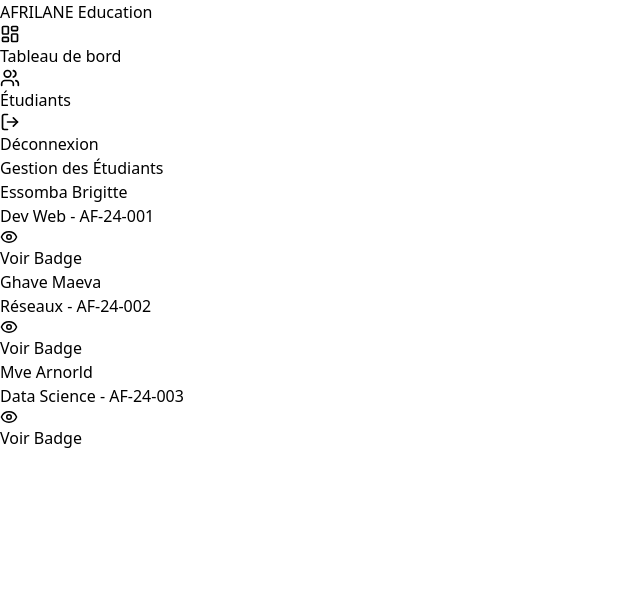
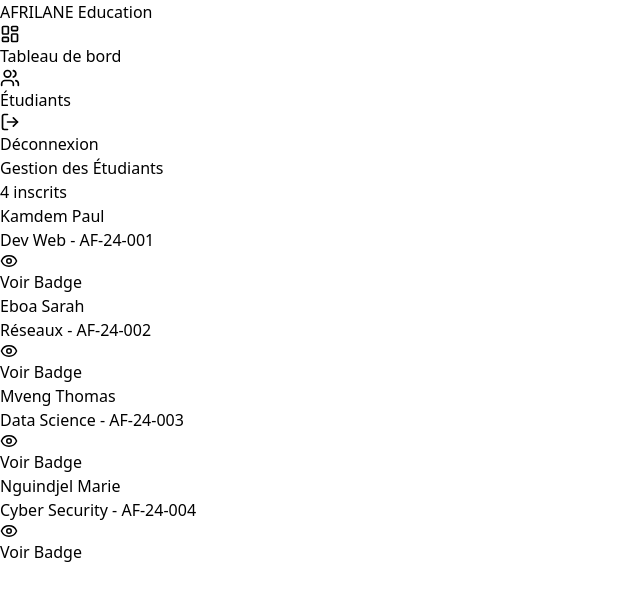
Before and after one commit to 7even5iv/afrilane-student-portal, a React (Vite) app: page /app/students in a window 1280 px wide. Shown: the top 600 px of the page, without its empty margins (0-640 px from the left). Built offline with nearby package versions, Linux system fonts and the light colour scheme.

Commit message:
refactor: découpage en composants StudentCard et QRModal

```diff
--- a/src/components/QRModal.jsx
+++ b/src/components/QRModal.jsx
@@ -0,0 +1,37 @@
+import { X } from 'lucide-react';
+
+export default function QRModal({ student, onClose }) {
+  // Fonction pour l'URL du QR Code
+  const getQrUrl = (student) => {
+    const data = JSON.stringify({ id: student.id, mat: student.matricule });
+    return `https://api.qrserver.com/v1/create-qr-code/?size=200x200&data=${encodeURIComponent(data)}`;
+  };
+
+  return (
+    <div className="fixed inset-0 bg-black/60 flex items-center justify-center p-4 z-50 backdrop-blur-sm animate-in fade-in duration-200">
+      <div className="bg-white p-6 rounded-xl shadow-2xl max-w-sm w-full text-center relative transform transition-all scale-100">
+
+        <button
+          onClick={onClose}
+          className="absolute top-3 right-3 p-1 rounded-full hover:bg-gray-100 text-gray-500 transition"
+        >
+          <X size={24} />
+        </button>
+
+        <h2 className="text-xl font-bold mb-1 text-blue-900">CARTE D'ACCÈS</h2>
+        <p className="mb-6 text-gray-600 font-medium">{student.nom}</p>
+
+        <div className="bg-white p-3 border-2 border-dashed border-blue-200 inline-block mb-4 rounded-lg">
+          <img
+            src={getQrUrl(student)}
+            alt={`QR Code de ${student.nom}`}
+            className="w-48 h-48 object-contain"
+          />
+        </div>
+
+        <p className="text-xs text-gray-400">Ce code est unique et personnel.</p>
+        <p className="text-xs text-gray-400 mt-1">© Afrilane Network Expert</p>
+      </div>
+    </div>
+  );
+}
--- a/src/components/StudentCard.jsx
+++ b/src/components/StudentCard.jsx
@@ -0,0 +1,18 @@
+import { Eye } from 'lucide-react';
+
+export default function StudentCard({ student, onViewBadge }) {
+  return (
+    <div className="flex justify-between items-center p-4 border-b hover:bg-gray-50 transition-colors">
+      <div>
+        <p className="font-bold text-lg text-gray-800">{student.nom}</p>
+        <p className="text-gray-500 text-sm">{student.filiere} - {student.matricule}</p>
+      </div>
+      <button
+        onClick={() => onViewBadge(student)}
+        className="bg-blue-600 text-white px-4 py-2 rounded flex items-center gap-2 hover:bg-blue-700 transition"
+      >
+        <Eye size={18} /> Voir Badge
+      </button>
+    </div>
+  );
+}
--- a/src/pages/Students.jsx
+++ b/src/pages/Students.jsx
@@ -1,71 +1,43 @@
 import { useState } from 'react';
-// On supprime l'import qui fait planter le site
-// import QRCode from "react-qr-code";
-import { Eye } from 'lucide-react';
+import StudentCard from '../components/StudentCard';
+import QRModal from '../components/QRModal';
 
+// Données fictives
 const MOCK_STUDENTS = [
-  { id: 1, nom: "Essomba Brigitte", filiere: "Dev Web", matricule: "AF-24-001" },
-  { id: 2, nom: "Ghave Maeva", filiere: "Réseaux", matricule: "AF-24-002" },
-  { id: 3, nom: "Mve Arnorld", filiere: "Data Science", matricule: "AF-24-003" },
+  { id: 1, nom: "Kamdem Paul", filiere: "Dev Web", matricule: "AF-24-001" },
+  { id: 2, nom: "Eboa Sarah", filiere: "Réseaux", matricule: "AF-24-002" },
+  { id: 3, nom: "Mveng Thomas", filiere: "Data Science", matricule: "AF-24-003" },
+  { id: 4, nom: "Nguindjel Marie", filiere: "Cyber Security", matricule: "AF-24-004" },
 ];
 
 export default function Students() {
   const [selectedStudent, setSelectedStudent] = useState(null);
 
-  // Fonction pour générer l'URL du QR Code (API gratuite et fiable)
-  const getQrUrl = (student) => {
-    const data = JSON.stringify({ id: student.id, mat: student.matricule });
-    return `https://api.qrserver.com/v1/create-qr-code/?size=200x200&data=${encodeURIComponent(data)}`;
-  };
-
   return (
     <div>
-      <h1 className="text-3xl font-bold mb-6 text-gray-800">Gestion des Étudiants</h1>
+      <div className="flex justify-between items-center mb-6">
+        <h1 className="text-3xl font-bold text-gray-800">Gestion des Étudiants</h1>
+        <span className="bg-blue-100 text-blue-800 text-sm font-medium px-3 py-1 rounded-full">
+          {MOCK_STUDENTS.length} inscrits
+        </span>
+      </div>
 
-      <div className="bg-white rounded-lg shadow overflow-hidden">
+      <div className="bg-white rounded-lg shadow overflow-hidden border border-gray-100">
         {MOCK_STUDENTS.map(student => (
-          <div key={student.id} className="flex justify-between items-center p-4 border-b hover:bg-gray-50">
-            <div>
-              <p className="font-bold text-lg">{student.nom}</p>
-              <p className="text-gray-500 text-sm">{student.filiere} - {student.matricule}</p>
-            </div>
-            <button
-              onClick={() => setSelectedStudent(student)}
-              className="bg-blue-600 text-white px-4 py-2 rounded flex items-center gap-2 hover:bg-blue-700 transition"
-            >
-              <Eye size={18} /> Voir Badge
-            </button>
-          </div>
+          <StudentCard
+            key={student.id}
+            student={student}
+            onViewBadge={setSelectedStudent} // On passe la fonction au composant enfant
+          />
         ))}
       </div>
 
-      {/* MODAL QR CODE */}
+      {/* Si un étudiant est sélectionné, on affiche la Modale */}
       {selectedStudent && (
-        <div className="fixed inset-0 bg-black/50 flex items-center justify-center p-4 z-50">
-          <div className="bg-white p-6 rounded-xl shadow-2xl max-w-sm w-full text-center relative">
-            <button
-              onClick={() => setSelectedStudent(null)}
-              className="absolute top-2 right-4 text-2xl text-gray-500 hover:text-red-500"
-            >
-              &times;
-            </button>
-
-            <h2 className="text-xl font-bold mb-2 text-blue-900">CARTE D'ACCÈS</h2>
-            <p className="mb-4 text-gray-600 font-semibold">{selectedStudent.nom}</p>
-
-            <div className="bg-white p-2 border-2 border-dashed border-gray-300 inline-block mb-4">
-              {/* Ici on utilise une simple image, c'est impossible que ça plante */}
-              <img
-                src={getQrUrl(selectedStudent)}
-                alt="QR Code étudiant"
-                className="w-40 h-40 object-contain"
-              />
-            </div>
-
-            <p className="text-xs text-gray-400">Ce code est unique et personnel.</p>
-            <p className="text-xs text-gray-400 mt-1">© Afriland Network Expert</p>
-          </div>
-        </div>
+        <QRModal
+          student={selectedStudent}
+          onClose={() => setSelectedStudent(null)}
+        />
       )}
     </div>
   );
```
